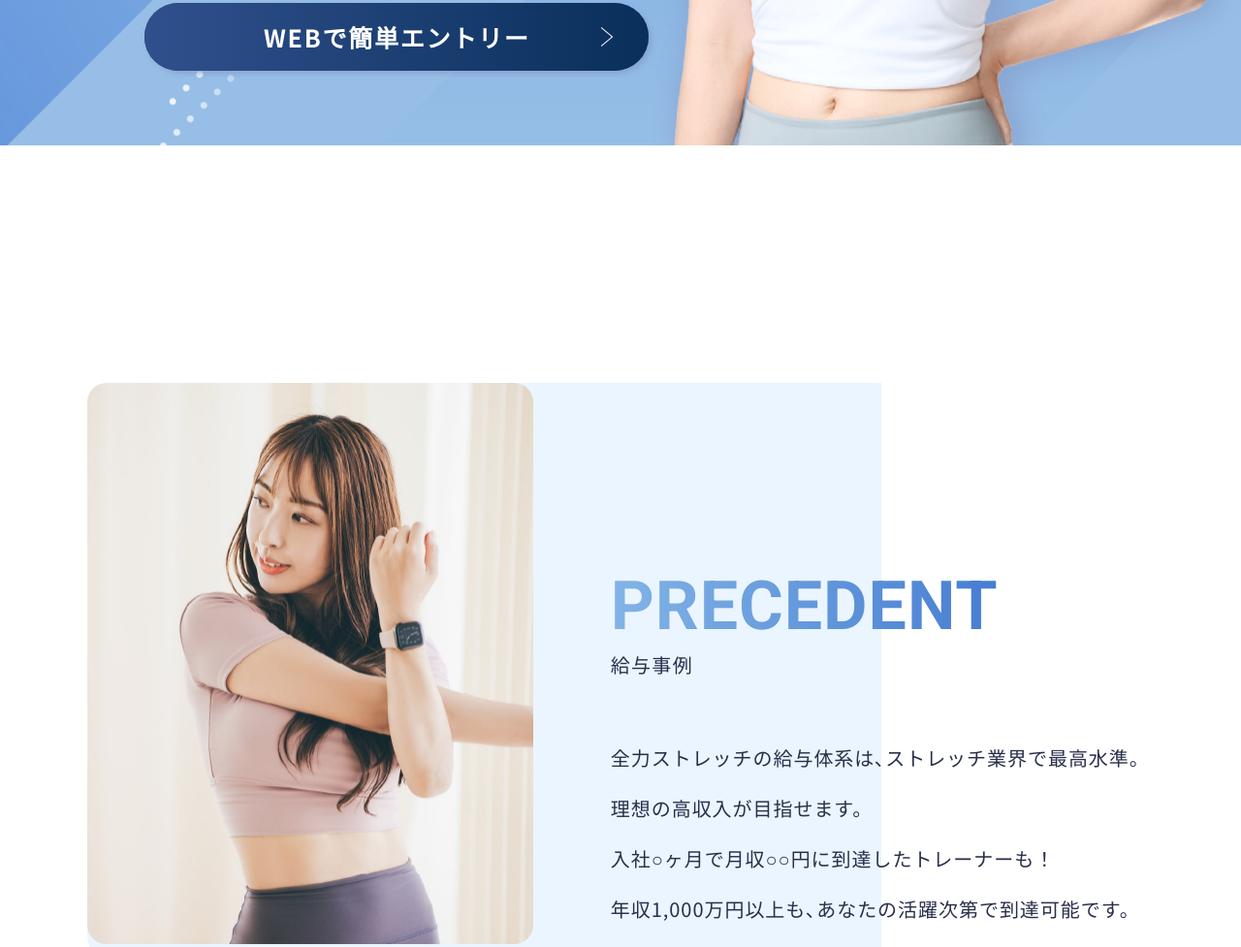
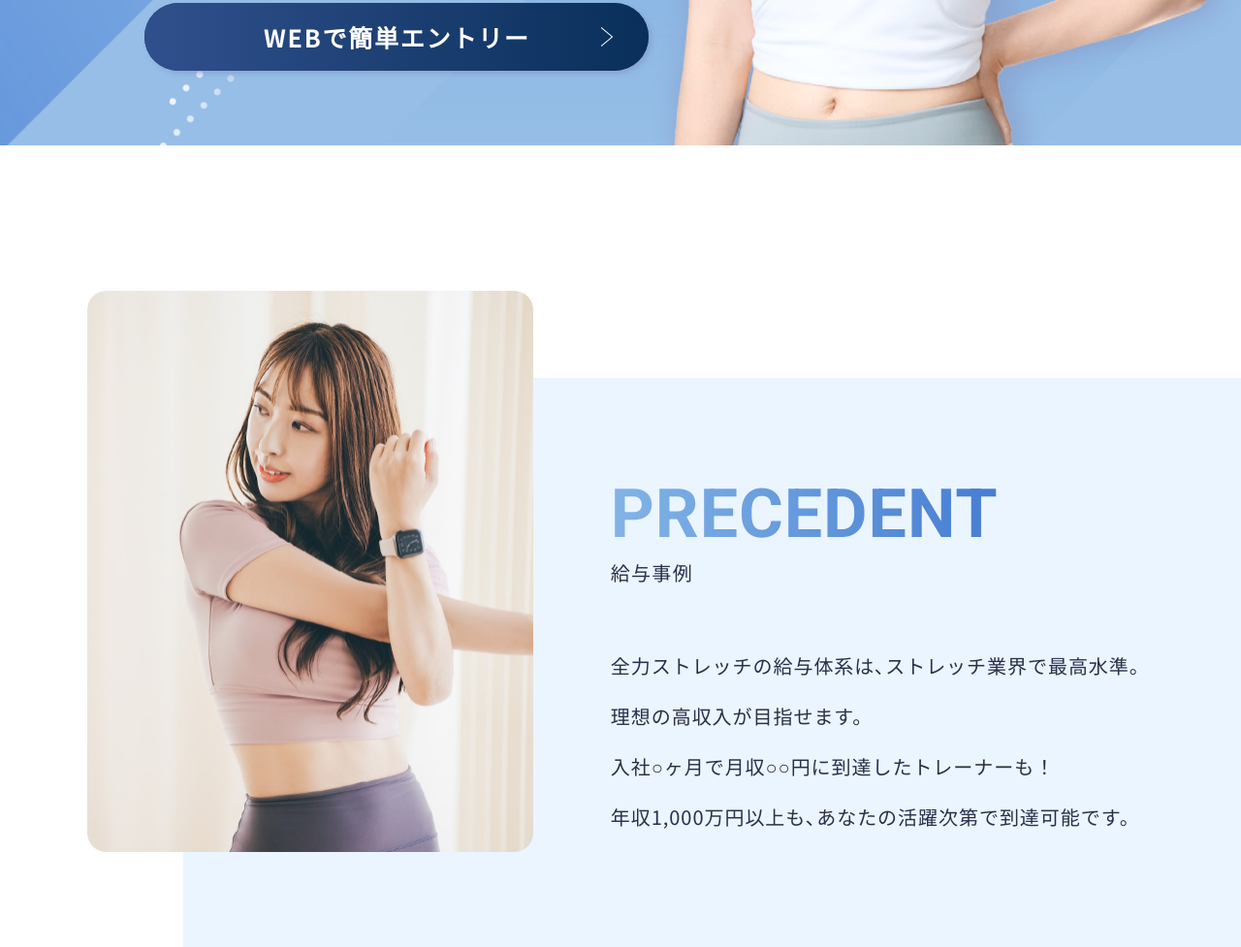
Before and after one commit to sumamin-inc-organization/zn-stretch, a website built with webpack: page src/index.html in a window 1280 px wide. Shown: the part 604-1581 px from the top of the page at 97% size. Built offline with nearby package versions, Linux system fonts and the light colour scheme.

Commit message:
precedentを編集しました。

```diff
--- a/src/assets/css/precedent.css
+++ b/src/assets/css/precedent.css
@@ -5,15 +5,16 @@
     /* background-position: top 20px right 0; */
     /* background-size: 245px; */
 
-    position: relative;
+    /* position: relative; */
     /* border: 1px solid black; */
     /* min-height: 100vh; */
     display: grid;
+    grid-template-columns: 1fr 1100px 1fr;
     place-content: center;
-    padding: 245px 0;
+    padding-top: 150px;
 }
 
-.precedent_content{
+.precedent_middle{
     /* position: absolute;
     top: 50%;
     left: 50%;
@@ -21,23 +22,38 @@
     border: solid 1px #ff0000; */
     position: relative;
     z-index: 3;
-    max-width: 1100px;
+    /* max-width: 1100px; */
+    padding-bottom: 115px;
 }
 
-.precedent_content:after {
-    width: 64vw;
-    height: 77.3vh;
-    top: 0;
-    left: 0;
-}
-
-.precedent_content:after {
+.precedent_middle:before {
+    width: 91%;
+    height: 93%;
+    bottom: 0;
+    right: 0;
     content: "";
     display: block;
     position: absolute;
     z-index: -1;
     background-color: #EBF5FF;
     border-radius: 50px 0 0 50px;
+}
+
+.precedent_right{
+    position: relative;
+    z-index: 3;
+}
+
+.precedent_right:before{
+    width: 100%;
+    height: 93%;
+    bottom: 0;
+    right: 0;
+    content: "";
+    display: block;
+    position: absolute;
+    z-index: -1;
+    background-color: #EBF5FF;
 }
 
 .precedent_top{
--- a/src/index.html
+++ b/src/index.html
@@ -46,7 +46,8 @@
         </section>
 
         <section id="precedent">
-            <div class="precedent_content navy">
+            <div class="precedent_left"></div>
+            <div class="precedent_middle navy">
                 <div class="precedent_top">
                     <img src="assets/images/precedent/precedent_image.jpg" alt="">
                     <div class="precedent_top_text">
@@ -87,6 +88,7 @@
                     </div>
                 </div>
             </div>
+            <div class="precedent_right"></div>
         </section>
 
         <section id="about">
```
Also changed, not shown: src/assets/images/common/slash_03.svg (added).
